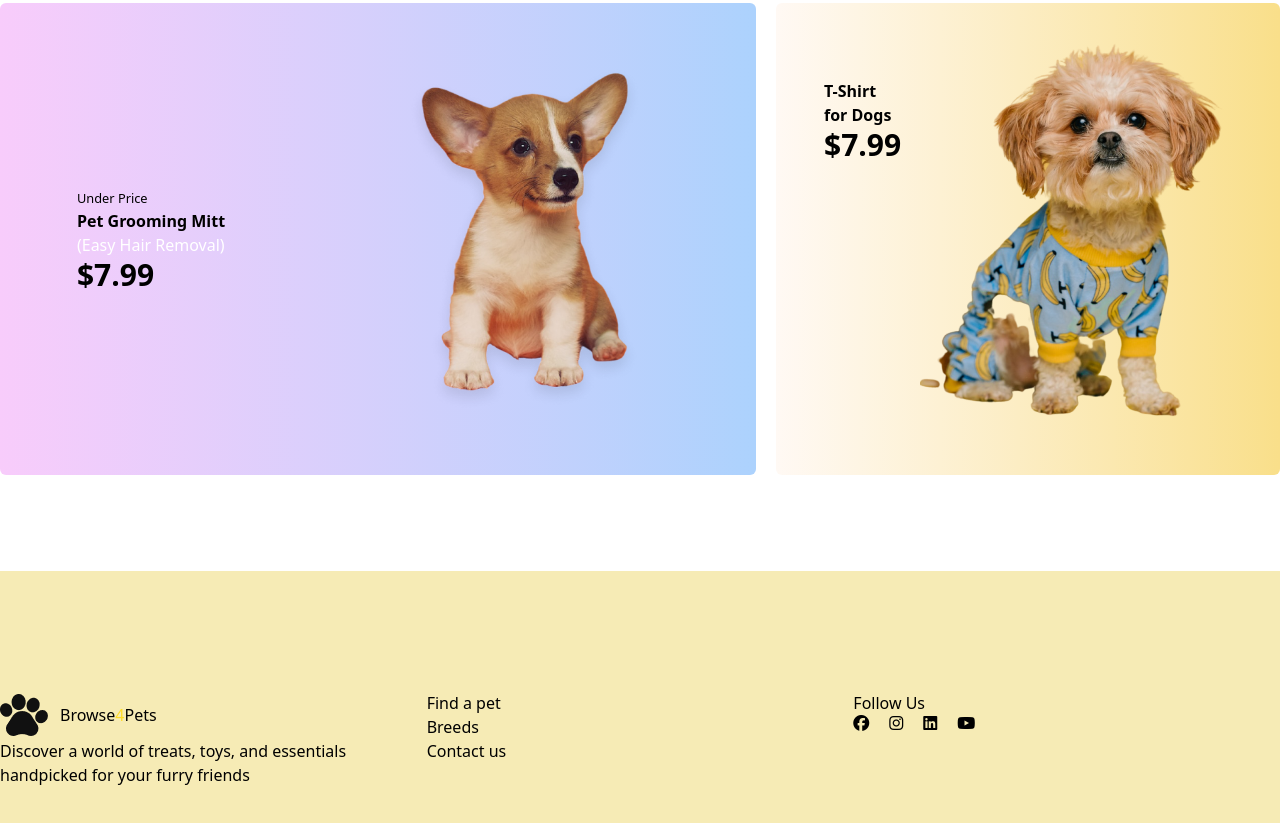
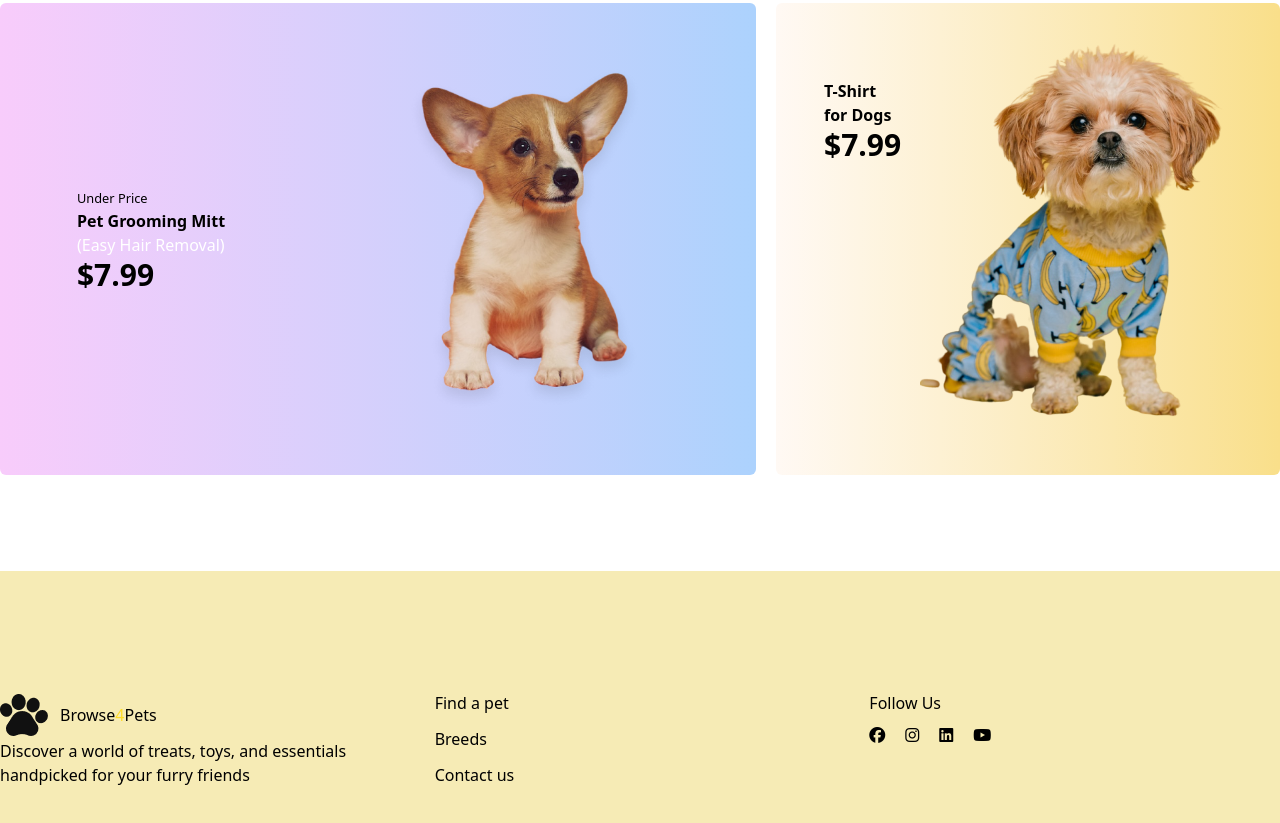
Before and after one commit to redwan-hossain/pet-website, a plain HTML site: page index.html in a window 1280 px wide. Shown: the part 1476-2299 px from the top of the page. Drawn offline with nearby package versions, Linux system fonts and the light colour scheme.

Commit message:
updated footer section

```diff
--- a/index.html
+++ b/index.html
@@ -332,7 +332,7 @@
     <footer class="bg-[#e4c52757] py-30">
         <div class="md:container w-11/12 mx-auto">
             <!-- footer card container -->
-         <div class="grid grid-cols-1 lg:grid-cols-3">
+         <div class="grid gap-6 grid-cols-1 lg:grid-cols-3">
             <!-- left card -->
              <div class="">
                 <div class="flex gap-3 items-center">
@@ -344,7 +344,7 @@
 
              <!-- menu link -->
               <div class="">
-                <ul>
+                <ul class="space-y-3">
                     <li><a href="">Find a pet</a></li>
                     <li><a href="">Breeds</a></li>
                     <li><a href="">Contact us</a></li>
@@ -353,7 +353,7 @@
 
               <!-- social div -->
                <div class="">
-                <h1>Follow Us</h1>
+                <h1 class="mb-3">Follow Us</h1>
                 <div class="flex gap-5">
                     <i class="fa-brands fa-facebook"></i>
                     <i class="fa-brands fa-instagram"></i>
```
